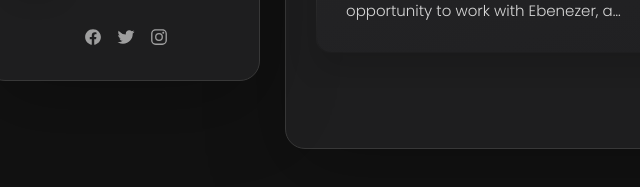
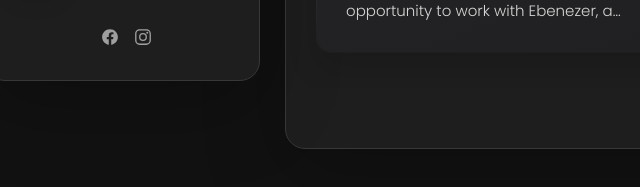
Before and after one commit to EbeneezerThomas023/portfolio, a plain HTML site: page index.html in a window 1280 px wide. Shown: the part 739-926 px from the top of the page, 55-695 px from the left. Drawn offline with nearby package versions, Linux system fonts and the light colour scheme.

Commit message:
Added Socials

```diff
--- a/index.html
+++ b/index.html
@@ -128,19 +128,13 @@
         <ul class="social-list">
 
           <li class="social-item">
-            <a href="#" class="social-link">
+            <a href="https://www.facebook.com/ebenezer.thomas.50" class="social-link">
               <ion-icon name="logo-facebook"></ion-icon>
             </a>
           </li>
 
           <li class="social-item">
-            <a href="#" class="social-link">
-              <ion-icon name="logo-twitter"></ion-icon>
-            </a>
-          </li>
-
-          <li class="social-item">
-            <a href="#" class="social-link">
+            <a href="https://www.instagram.com/ebenezere_thomas?igsh=b2s1dmVmZDl3c3Bz" class="social-link">
               <ion-icon name="logo-instagram"></ion-icon>
             </a>
           </li>
@@ -150,10 +144,6 @@
       </div>
 
     </aside>
-
-
-
-
 
     <!--
       - #main-content
@@ -184,10 +174,6 @@
         </ul>
 
       </nav>
-
-
-
-
 
       <!--
         - #ABOUT
```
